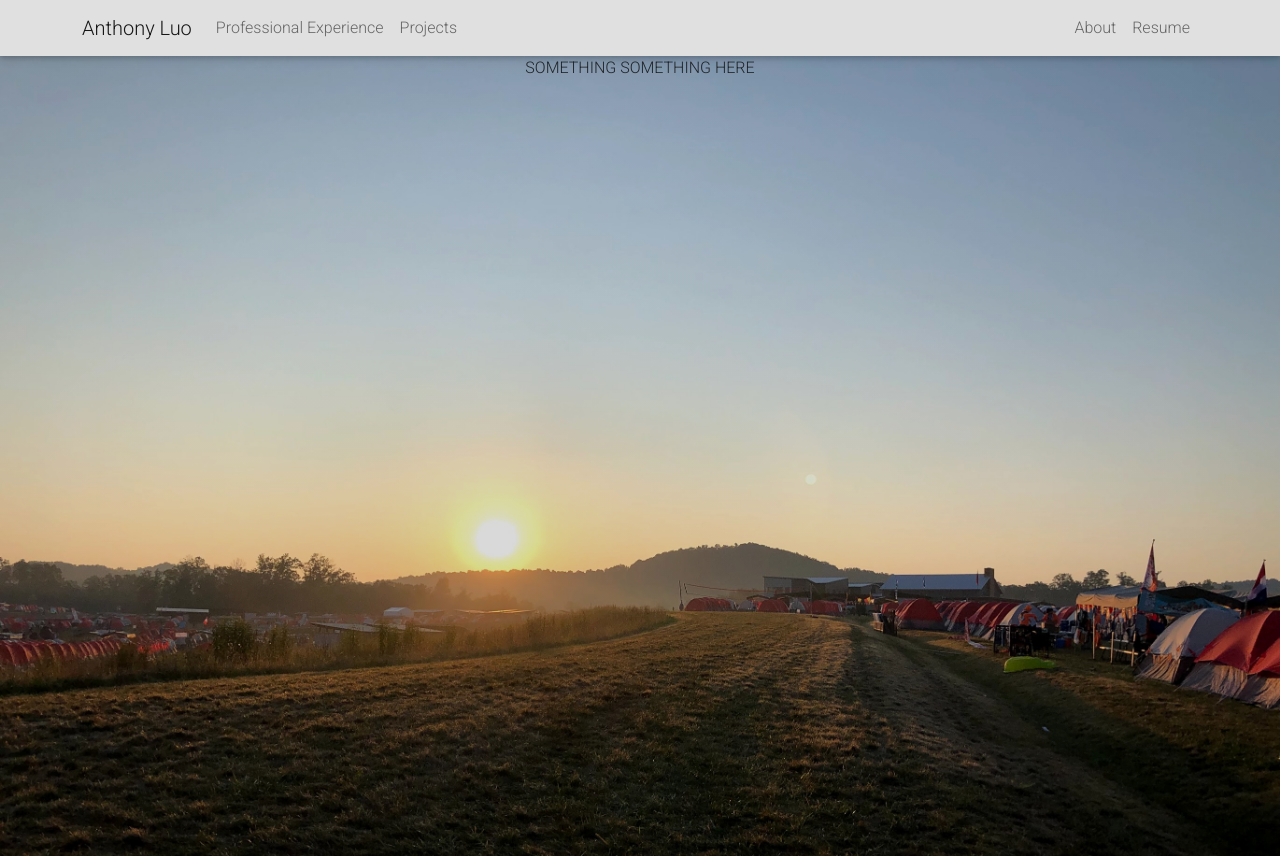
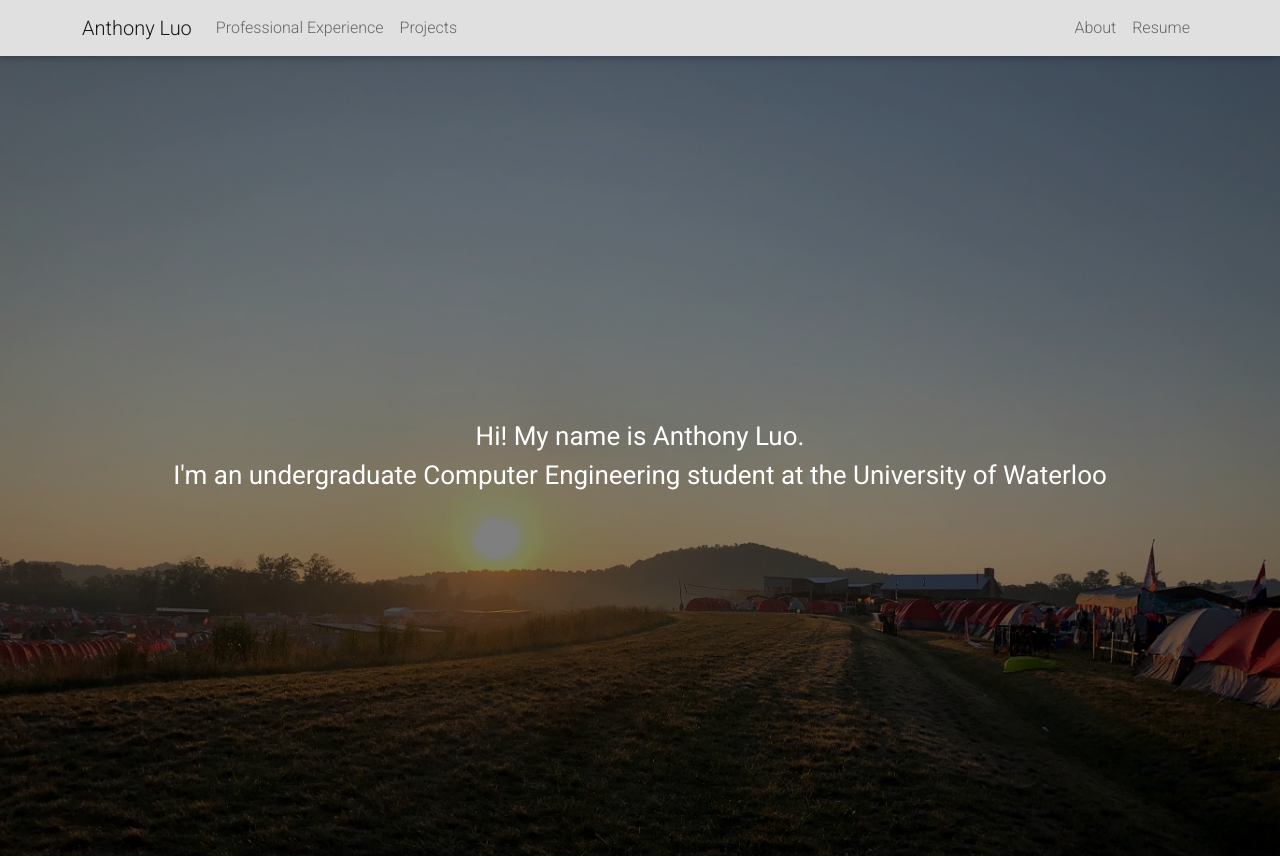
Before and after one commit to antholuo/antholuo.github.io, a React (Create React App) app: page /#/ in a window 1280 px wide. Shown: the top 858 px of the page. Built offline with nearby package versions, Linux system fonts and the light colour scheme.

Commit message:
home splash header
white text, bolder, darkened bg

```diff
--- a/src/App.css
+++ b/src/App.css
@@ -39,11 +39,27 @@
   color: #61dafb;
 }
 
+/*
+* The home section begins below here
+*/
+
 .home-splash {
-  background-image: linear-gradient(rgba(0, 0, 0, 0.15), rgba(0, 0, 0, 0.15)), url('./media/test_bg.jpg');
+  background-image: linear-gradient(rgba(0, 0, 0, 0.5), rgba(0, 0, 0, 0.5)), url('./media/test_bg.jpg');
   background-size: cover;
   height: 100vh;
 }
+
+.home-splash-header {
+  min-height: 100vh;
+  display: flex;
+  flex-direction: column;
+  align-items: center;
+  justify-content: center;
+  font-size: calc(10px + 2vmin);
+  color: white;
+  font-weight: bolder;
+}
+
 
 @keyframes App-logo-spin {
   from {
--- a/src/Home.js
+++ b/src/Home.js
@@ -17,7 +17,10 @@ class Home extends React.Component {
         return (
             <>
                 <div className="home-splash">
-                    SOMETHING SOMETHING HERE
+                    <header className="home-splash-header">
+                        Hi! My name is Anthony Luo. <br></br>
+                        I'm an undergraduate Computer Engineering student at the University of Waterloo
+                    </header>
                 </div>
                 <div>
                     <header className="light-header">
```
